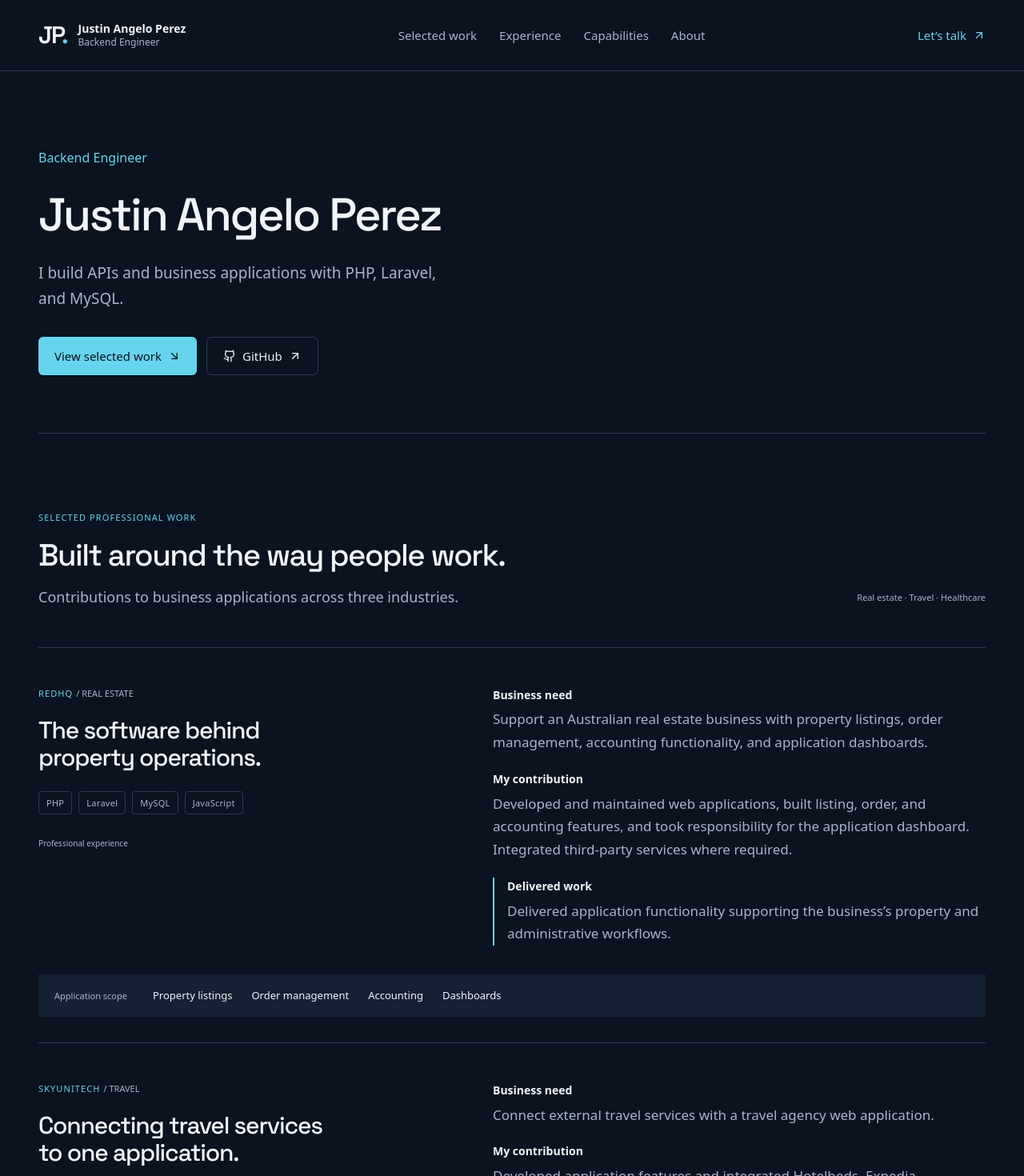
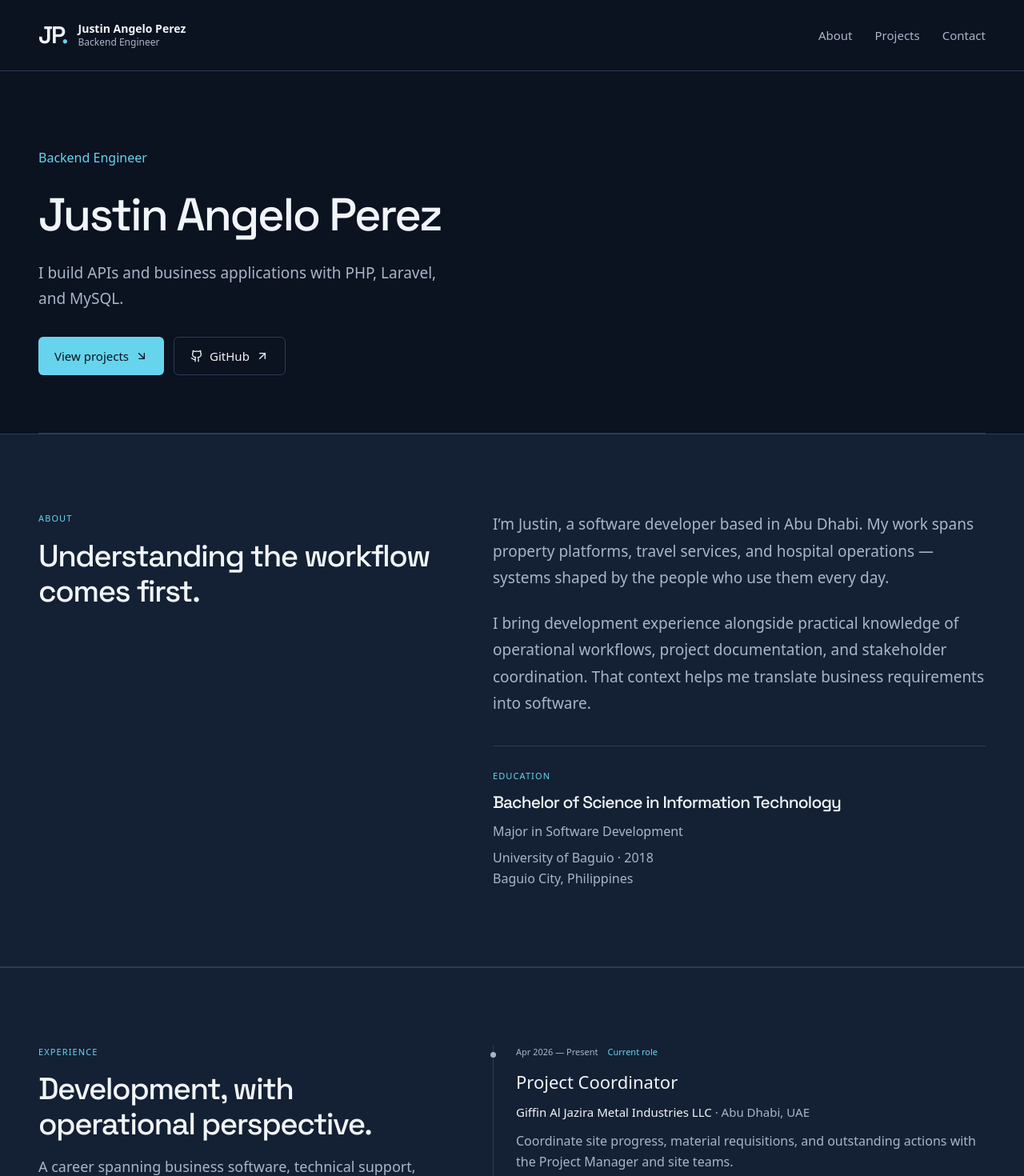
Before and after one commit to justinangeloperez327/backend-portfolio, a Next.js app: page / in a window 1280 px wide. Shown: the top 1470 px of the page at 80% size. Built offline with nearby package versions, Linux system fonts and the light colour scheme.

Commit message:
Organize portfolio into About Projects and Contact

```diff
--- a/app/globals.css
+++ b/app/globals.css
@@ -138,8 +138,7 @@
   display: flex;
   gap: 28px;
 }
-.desktop-nav a,
-.header-contact {
+.desktop-nav a {
   font-size: 15px;
   min-height: 44px;
   display: inline-flex;
@@ -147,10 +146,6 @@
 }
 .desktop-nav a {
   color: var(--muted-foreground);
-}
-.header-contact {
-  gap: 8px;
-  color: var(--primary);
 }
 a:hover {
   color: var(--primary);
@@ -337,7 +332,7 @@ h1 {
 .section-title {
   max-width: 600px;
 }
-.section-title h2 {
+.section-title :is(h2, h3) {
   font-size: clamp(30px, 3vw, 42px);
   margin: 16px 0;
 }
@@ -474,7 +469,7 @@ h1 {
 .job-period span {
   color: var(--primary);
 }
-.timeline h3 {
+.timeline h4 {
   font-size: 22px;
   margin: 0 0 8px;
 }
@@ -513,7 +508,7 @@ h1 {
   flex-direction: column;
   align-items: flex-start;
 }
-.capability h3 {
+.capability h4 {
   font-size: 21px;
   margin: 0 0 16px;
 }
@@ -622,14 +617,12 @@ h1 {
     display: block;
   }
   .menu-toggle {
+    margin-left: auto;
     display: flex;
   }
   .header-inner {
     min-height: 76px;
     gap: 16px;
-  }
-  .header-contact {
-    margin-left: auto;
   }
   .hero {
     padding-block: 72px 56px;
@@ -672,9 +665,6 @@ h1 {
   }
   .wordmark small {
     font-size: 11px;
-  }
-  .header-contact {
-    display: none;
   }
   .hero {
     padding-block: 56px 48px;
--- a/app/page.tsx
+++ b/app/page.tsx
@@ -22,15 +22,17 @@ function SectionTitle({
   label,
   title,
   description,
+  nested = false,
 }: {
   label: string;
   title: string;
   description?: string;
+  nested?: boolean;
 }) {
   return (
     <div className="section-title">
       <p className="eyebrow">{label}</p>
-      <h2>{title}</h2>
+      {nested ? <h3>{title}</h3> : <h2>{title}</h2>}
       {description && <p>{description}</p>}
     </div>
   );
@@ -51,8 +53,8 @@ export default function Home() {
             <p className="hero-description">{introduction.description}</p>
             <div className="hero-actions">
               <Button asChild size="lg">
-                <a href="#work">
-                  View selected work <ArrowDownRight aria-hidden="true" />
+                <a href="#projects">
+                  View projects <ArrowDownRight aria-hidden="true" />
                 </a>
               </Button>
               <Button asChild size="lg" variant="outline">
@@ -69,10 +71,99 @@ export default function Home() {
             </div>
           </div>
         </section>
-        <section id="work" className="section container">
+        <section id="about">
+          <div className="section section-tinted">
+            <div className="container about-layout">
+              <SectionTitle
+                label="About"
+                title="Understanding the workflow comes first."
+              />
+              <div className="about-copy">
+                {introduction.about.map((paragraph) => (
+                  <p key={paragraph}>{paragraph}</p>
+                ))}
+                <div className="education">
+                  <p className="eyebrow">Education</p>
+                  <h3>{education.degree}</h3>
+                  <p>{education.major}</p>
+                  <p>
+                    {education.university} · {education.year}
+                    <br />
+                    {education.location}
+                  </p>
+                </div>
+              </div>
+            </div>
+          </div>
+          <div id="experience" className="section section-tinted">
+            <div className="container experience-layout">
+              <SectionTitle
+                label="Experience"
+                nested
+                title="Development, with operational perspective."
+                description="A career spanning business software, technical support, and project coordination."
+              />
+              <ol className="timeline">
+                {experience.map((job, index) => (
+                  <li key={`${job.company}-${job.period}`}>
+                    <p className="job-period">
+                      {job.period}
+                      {index === 0 && <span>Current role</span>}
+                    </p>
+                    <h4>{job.role}</h4>
+                    <p className="job-company">
+                      {job.company}
+                      {job.location && <span> · {job.location}</span>}
+                    </p>
+                    <p className="job-summary">{job.highlights[0]}</p>
+                    {job.company === "REDHQ" && (
+                      <a className="text-link" href="#redhq">
+                        Explore the work{" "}
+                        <ArrowUpRight size={15} aria-hidden="true" />
+                      </a>
+                    )}
+                    {job.company === "SKYUNITECH" && (
+                      <a className="text-link" href="#skyunitech">
+                        Explore the integrations{" "}
+                        <ArrowUpRight size={15} aria-hidden="true" />
+                      </a>
+                    )}
+                    {job.company === "BGHMC" && (
+                      <a className="text-link" href="#bghmc">
+                        Explore the systems{" "}
+                        <ArrowUpRight size={15} aria-hidden="true" />
+                      </a>
+                    )}
+                  </li>
+                ))}
+              </ol>
+            </div>
+          </div>
+          <div id="capabilities" className="section container">
+            <SectionTitle
+              label="Technical capabilities"
+              nested
+              title="A practical toolkit. Connected to the work."
+              description="A foundation in server-side development, with the tools to support the complete application."
+            />
+            <div className="capabilities">
+              {skillGroups.map((group) => (
+                <article key={group.title} className="capability">
+                  <h4>{group.title}</h4>
+                  <p>{group.skills.join(" · ")}</p>
+                  <a className="text-link" href={group.href}>
+                    {group.evidence}
+                    <ArrowUpRight size={15} aria-hidden="true" />
+                  </a>
+                </article>
+              ))}
+            </div>
+          </div>
+        </section>
+        <section id="projects" className="section container">
           <div className="section-heading-row">
             <SectionTitle
-              label="Selected professional work"
+              label="Projects"
               title="Built around the way people work."
               description="Contributions to business applications across three industries."
             />
@@ -124,93 +215,8 @@ export default function Home() {
             ))}
           </div>
         </section>
-        <section id="experience" className="section section-tinted">
-          <div className="container experience-layout">
-            <SectionTitle
-              label="Experience"
-              title="Development, with operational perspective."
-              description="A career spanning business software, technical support, and project coordination."
-            />
-            <ol className="timeline">
-              {experience.map((job, index) => (
-                <li key={`${job.company}-${job.period}`}>
-                  <p className="job-period">
-                    {job.period}
-                    {index === 0 && <span>Current role</span>}
-                  </p>
-                  <h3>{job.role}</h3>
-                  <p className="job-company">
-                    {job.company}
-                    {job.location && <span> · {job.location}</span>}
-                  </p>
-                  <p className="job-summary">{job.highlights[0]}</p>
-                  {job.company === "REDHQ" && (
-                    <a className="text-link" href="#redhq">
-                      Explore the work{" "}
-                      <ArrowUpRight size={15} aria-hidden="true" />
-                    </a>
-                  )}
-                  {job.company === "SKYUNITECH" && (
-                    <a className="text-link" href="#skyunitech">
-                      Explore the integrations{" "}
-                      <ArrowUpRight size={15} aria-hidden="true" />
-                    </a>
-                  )}
-                  {job.company === "BGHMC" && (
-                    <a className="text-link" href="#bghmc">
-                      Explore the systems{" "}
-                      <ArrowUpRight size={15} aria-hidden="true" />
-                    </a>
-                  )}
-                </li>
-              ))}
-            </ol>
-          </div>
-        </section>
-        <section id="capabilities" className="section container">
-          <SectionTitle
-            label="Technical capabilities"
-            title="A practical toolkit. Connected to the work."
-            description="A foundation in server-side development, with the tools to support the complete application."
-          />
-          <div className="capabilities">
-            {skillGroups.map((group) => (
-              <article key={group.title} className="capability">
-                <h3>{group.title}</h3>
-                <p>{group.skills.join(" · ")}</p>
-                <a className="text-link" href={group.href}>
-                  {group.evidence}
-                  <ArrowUpRight size={15} aria-hidden="true" />
-                </a>
-              </article>
-            ))}
-          </div>
-        </section>
-        <section id="about" className="section section-tinted">
-          <div className="container about-layout">
-            <SectionTitle
-              label="About"
-              title="Understanding the workflow comes first."
-            />
-            <div className="about-copy">
-              {introduction.about.map((paragraph) => (
-                <p key={paragraph}>{paragraph}</p>
-              ))}
-              <div className="education">
-                <p className="eyebrow">Education</p>
-                <h3>{education.degree}</h3>
-                <p>{education.major}</p>
-                <p>
-                  {education.university} · {education.year}
-                  <br />
-                  {education.location}
-                </p>
-              </div>
-            </div>
-          </div>
-        </section>
         <section id="contact" className="section container contact">
-          <p className="eyebrow">Get in touch</p>
+          <p className="eyebrow">Contact</p>
           <h2>
             Let’s talk about the
             <br />
--- a/components/portfolio/header.tsx
+++ b/components/portfolio/header.tsx
@@ -5,10 +5,9 @@ import { ArrowUpRight, Menu, X } from "lucide-react";
 import { profile } from "@/data/portfolio";
 
 const links = [
-  { label: "Selected work", href: "#work" },
-  { label: "Experience", href: "#experience" },
-  { label: "Capabilities", href: "#capabilities" },
   { label: "About", href: "#about" },
+  { label: "Projects", href: "#projects" },
+  { label: "Contact", href: "#contact" },
 ];
 
 export function Header() {
@@ -46,9 +45,6 @@ export function Header() {
             </a>
           ))}
         </nav>
-        <a className="header-contact" href={`mailto:${profile.email}`}>
-          Let’s talk <ArrowUpRight size={16} aria-hidden="true" />
-        </a>
         <button
           ref={toggleRef}
           className="menu-toggle"
@@ -73,10 +69,6 @@ export function Header() {
             <ArrowUpRight size={16} aria-hidden="true" />
           </a>
         ))}
-        <a href="#contact" onClick={() => setOpen(false)}>
-          Contact
-          <ArrowUpRight size={16} aria-hidden="true" />
-        </a>
       </nav>
     </header>
   );
```
